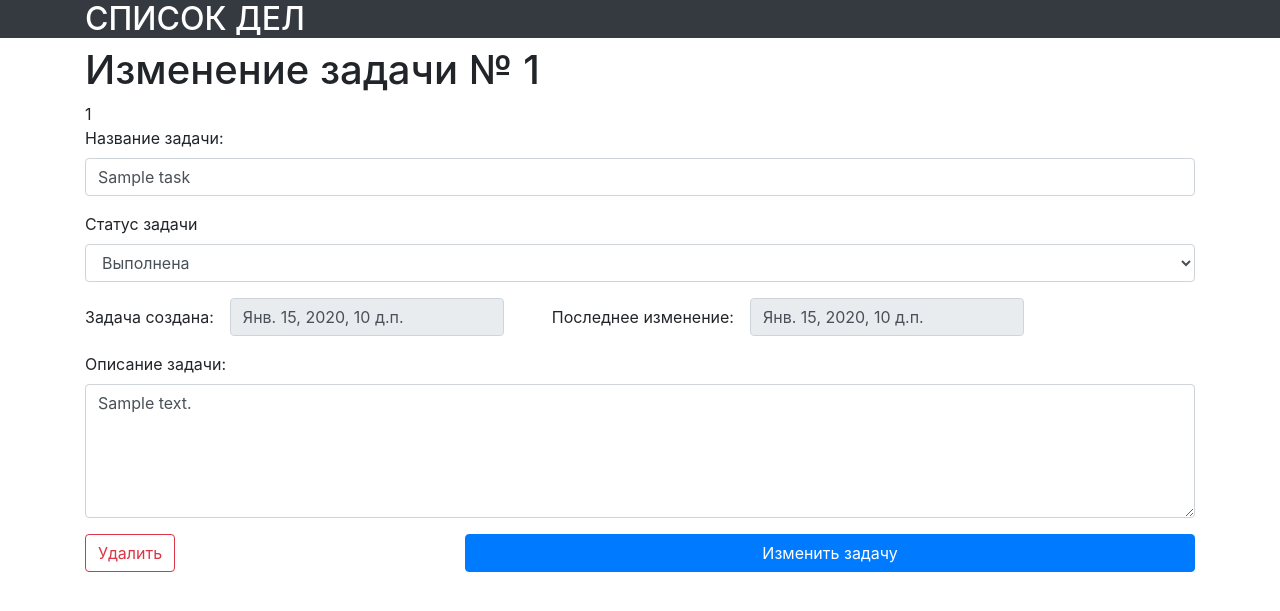
After one commit to anaxronik/skillfactory_learning, a Django app: template todoapp/tasks/templates/tasks/modify.html in a window 1280 px wide. The commit adds this page. Shown: the top 611 px of the page. Run offline with Django 3.2, Linux system fonts and the light colour scheme; the template is opened without the code that fills it: most values are stand-ins (such as "Sample title", 1, 10 or a date in 2020); some libraries are stand-ins or nearby versions.

Commit message:
Добавил модификацию задач

```diff
--- a/todoapp/tasks/templates/tasks/create_task.html
+++ b/todoapp/tasks/templates/tasks/create_task.html
@@ -10,7 +10,7 @@
     </h1>
 </div>
 
-<form action="/create/" method="post">
+<form action="/tasks/create/" method="post">
     <div>
         <label for="title">Название задачи: </label>
         <input id="title" class="form-control" type="text" name="title">
--- /dev/null
+++ b/todoapp/tasks/templates/tasks/modify.html
@@ -0,0 +1,62 @@
+{% extends 'tasks/base.html' %}
+
+{% block content_title %}Изменение задачи № {{id}}{% endblock %}
+
+{% block content %}
+
+<div>
+    <h1>
+        Изменение задачи № {{ task.pk }}
+    </h1>
+</div>
+
+
+<form action="/tasks/modify/{{task.pk}}" method="post">
+    {{ id }}
+    <div>
+        <label for="title">Название задачи: </label>
+        <input id="title" class="form-control" type="text" name="title" value="{{task.title}}">
+    </div>
+    <div class="form-group mt-3">
+        <label for="status">Статус задачи</label>
+        <select class="form-control" name="status">
+            <option {{task.is_completed|yesno:
+            "selected,"}} value="True">Выполнена</option>
+            <option {{task.is_completed|yesno:
+            ",selected"}} value="False">Не выполнена</option>
+        </select>
+    </div>
+
+    <div class="form-inline mt-3">
+        <div class="form-group mr-5">
+            <label for="created" class="mr-3">Задача создана: </label>
+            <input id="created" class="form-control" type="datetime" name="created" readonly value="{{task.created}}">
+        </div>
+
+        <div class="form-group mr-5">
+            <label for="last-modify" class="mr-3">Последнее изменение: </label>
+            <input id="last-modify" class="form-control" type="datetime" name="last-modify" readonly
+                   value="{{task.updated}}">
+        </div>
+    </div>
+
+    <div class="mt-3">
+        <label for="description">Описание задачи: </label>
+        <textarea id="description" class="form-control" type="text" name="description"
+                  rows="5">{{task.description}}</textarea>
+    </div>
+    <div class="row mt-3">
+        <div class="col-4">
+            <a href="/delete/{{id}}">
+                <button type="button" class="btn btn-outline-danger mr-5">Удалить</button>
+            </a>
+        </div>
+
+        <div class="col-8">
+            <input type="submit" value="Изменить задачу" class="btn btn-primary btn-block">
+            {% csrf_token %}
+        </div>
+    </div>
+</form>
+
+{% endblock %}
--- a/todoapp/tasks/urls.py
+++ b/todoapp/tasks/urls.py
@@ -6,5 +6,5 @@ urlpatterns = [
     path('', views.index, name='list'),
     path('create/', views.create_task, name='create_task'),
     path('delete/<int:uid>', views.delete, name='delete_task'),
-
+    path('modify/<int:uid>', views.modify, name='modify_task'),
 ]
--- a/todoapp/todoapp/urls.py
+++ b/todoapp/todoapp/urls.py
@@ -4,5 +4,4 @@ from django.urls import path, include
 urlpatterns = [
     path('admin/', admin.site.urls),
     path('tasks/', include('tasks.urls')),
-    path('', include('tasks.urls')),
 ]
```
Also changed, not shown: todoapp/tasks/templates/tasks/tasks_list.html (+5 -3 lines), todoapp/db.sqlite3.
